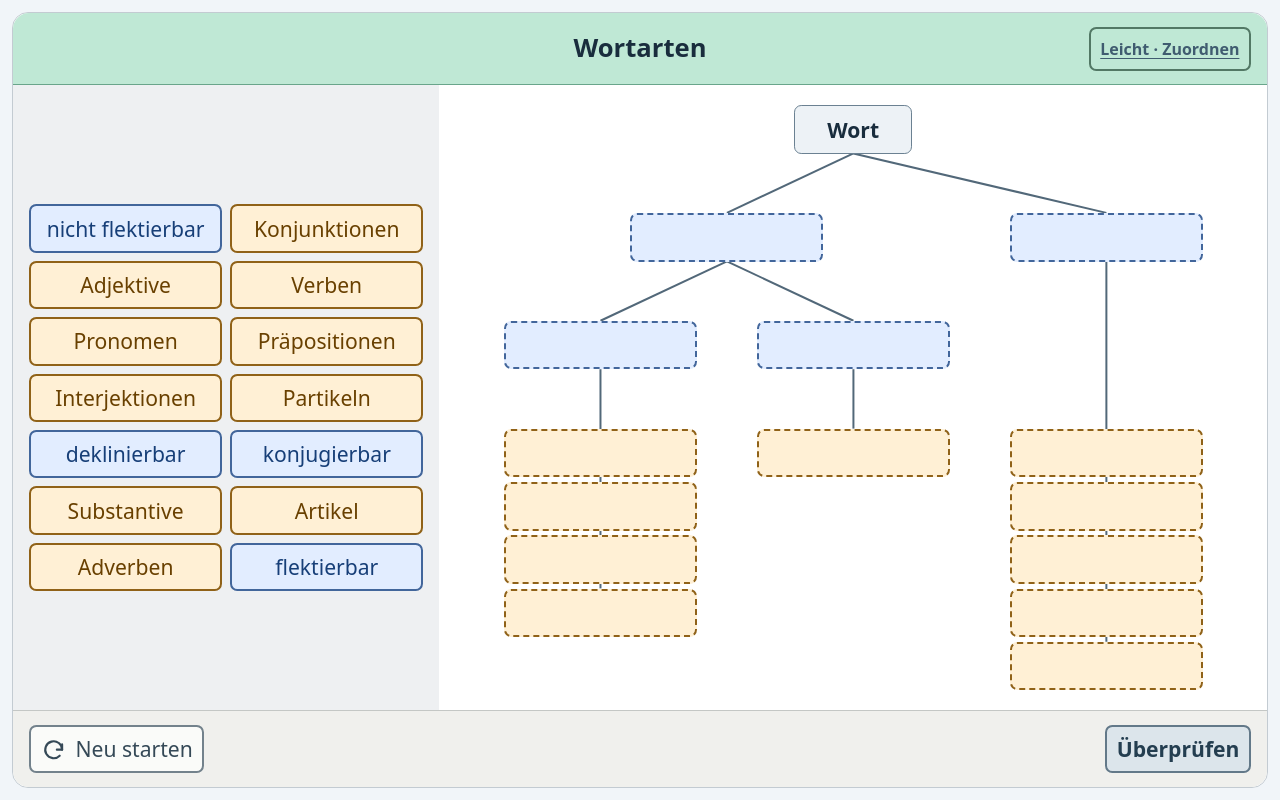
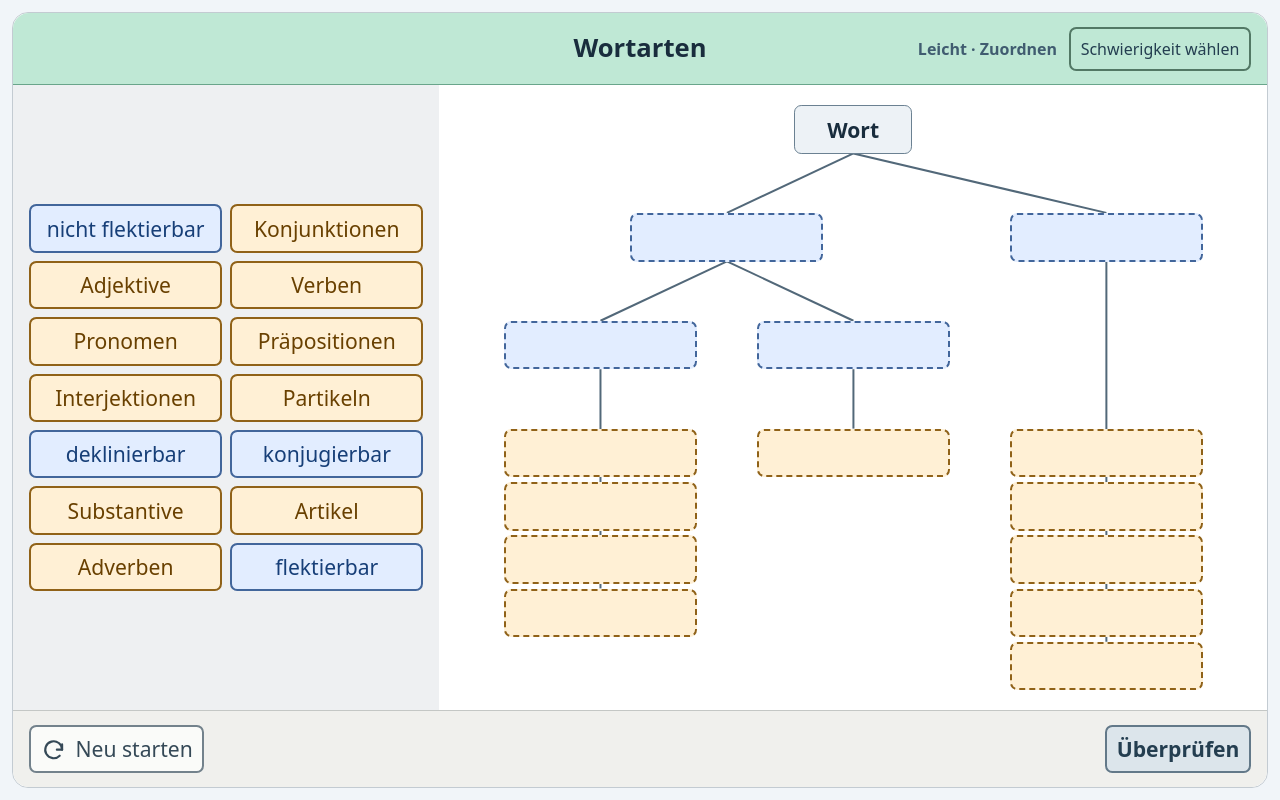
Before and after one commit to julien-zigan/julien-zigan.github.io, a plain HTML site: page wortarten/index.html in a window 1280 px wide. Drawn offline with Linux system fonts and the light colour scheme.

Commit message:
Refactor difficulty button layout and improve accessibility; update styles for better user interaction

```diff
--- a/wortarten/exercise.js
+++ b/wortarten/exercise.js
@@ -291,9 +291,9 @@ function setDifficulty(level, announce = true) {
   const name = difficulty[0].toUpperCase() + difficulty.slice(1);
   const next = levels[(levels.indexOf(difficulty) + 1) % levels.length];
   document.querySelector('.card').dataset.difficulty = difficulty;
-  difficultyButton.textContent = `${name} · ${difficulty === 'schwer' ? 'Eintragen' : 'Zuordnen'}`;
+  document.querySelector('#difficulty-label').textContent = `${name} · ${difficulty === 'schwer' ? 'Eintragen' : 'Zuordnen'}`;
   difficultyButton.removeAttribute('aria-pressed');
-  difficultyButton.setAttribute('aria-label', `Schwierigkeit: ${name}. Zu ${next} wechseln.`);
+  difficultyButton.setAttribute('aria-label', `Schwierigkeit wählen: zu ${next} wechseln`);
   selected = null;
   render();
   hideHint();
--- a/wortarten/index.html
+++ b/wortarten/index.html
@@ -10,7 +10,10 @@
 <body>
   <main class="card" data-difficulty="leicht">
     <header>
-      <button id="difficulty" class="level" type="button" aria-label="Schwierigkeit: Leicht. Zu Mittel wechseln.">Leicht · Zuordnen</button>
+      <div class="difficulty-control">
+        <span id="difficulty-label" class="level">Leicht · Zuordnen</span>
+        <button id="difficulty" type="button" aria-describedby="difficulty-label">Schwierigkeit wählen</button>
+      </div>
       <h1>Wortarten</h1>
     </header>
     <section aria-label="Begriffe zum Zuordnen" aria-describedby="hint" id="bank" class="bank"></section>
--- a/wortarten/style.css
+++ b/wortarten/style.css
@@ -5,11 +5,12 @@ body { margin: 0; padding: .75rem; }
 header, footer { grid-column: 1 / -1; }
 header { display: grid; grid-template-columns: 1fr auto 1fr; gap: .5rem; align-items: center; padding: .85rem 1rem; background: #bfe8d5; border-bottom: 1px solid #69a58b; border-radius: 1rem 1rem 0 0; }
 h1 { margin: 0; font-size: 1.6rem; grid-column: 2; grid-row: 1; text-align: center; }
-.level { margin: 0; color: #405c70; font-weight: 650; grid-column: 3; grid-row: 1; justify-self: end; font-size: .875rem; text-align: right; }
+.difficulty-control { grid-column: 3; grid-row: 1; justify-self: end; display: flex; align-items: center; justify-content: flex-end; flex-wrap: wrap; gap: .5rem .75rem; }
+.level { color: #405c70; font-weight: 650; font-size: 1rem; text-align: right; }
 button { font: inherit; cursor: pointer; border-radius: .45rem; min-height: 44px; padding: .4rem .6rem; border: 2px solid #526879; overflow-wrap: anywhere; }
 button:focus-visible, input:focus-visible, .diagram-scroll:focus-visible { outline: 3px solid #111827; outline-offset: 3px; box-shadow: 0 0 0 3px white; }
-.level { background: transparent; border-color: #527865; text-decoration: underline; text-underline-offset: .2em; }
-.level:hover { background: #a9dac3; }
+#difficulty { background: transparent; border-color: #527865; color: #243e50; font-size: 1rem; }
+#difficulty:hover { background: #a9dac3; }
 .token.node, .slot.node { background: var(--node-background, #e2edff); border-color: var(--node-border, #42669b); color: var(--node-text, #173f78); }
 .token.leaf, .slot.leaf { background: var(--leaf-background, #fff0d5); border-color: var(--leaf-border, #906218); color: var(--leaf-text, #694000); }
 .card[data-difficulty="mittel"] {
```
